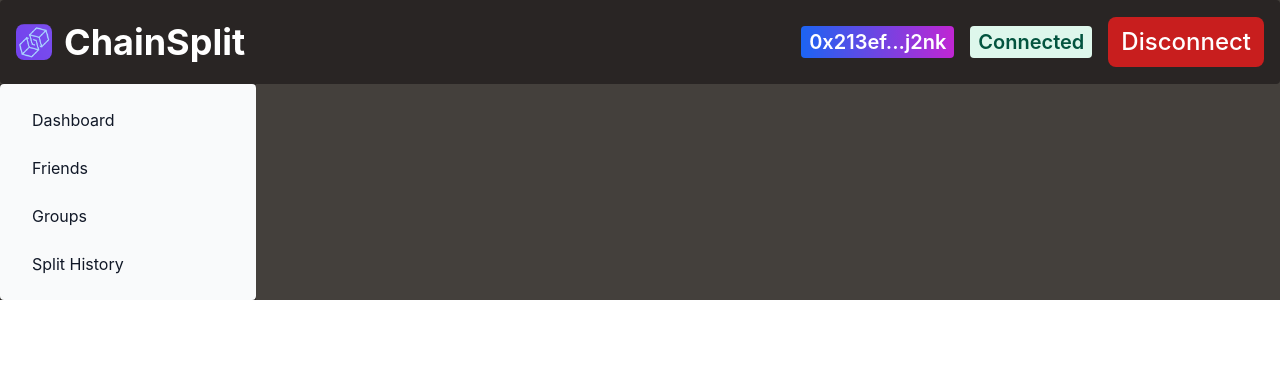
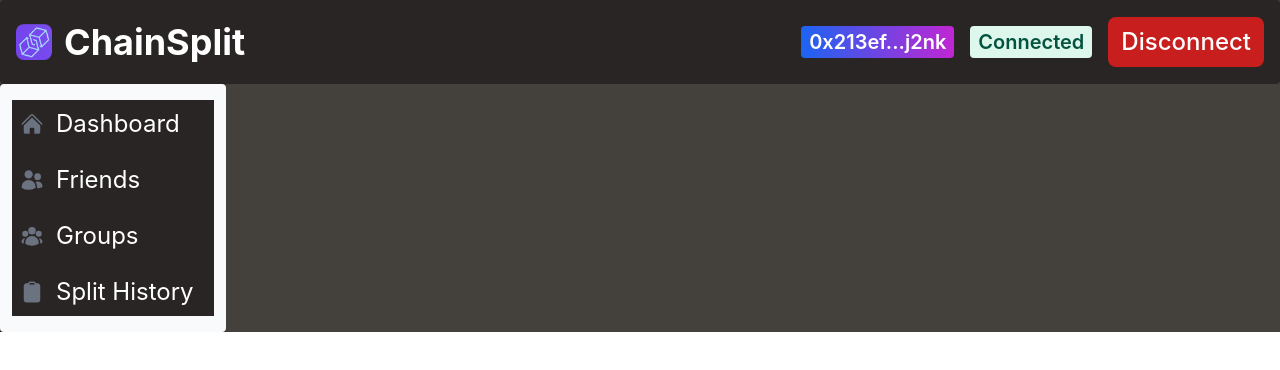
Before and after one commit to karan2605/Chain-Split, a React (Create React App) app: page /dashboard in a window 1280 px wide. Shown: the top 370 px of the page. Built offline with nearby package versions, Linux system fonts and the light colour scheme.

Commit message:
Added icons to sidebar

```diff
--- a/src/components/DashboardSidebar.js
+++ b/src/components/DashboardSidebar.js
@@ -1,35 +1,45 @@
 import { Sidebar } from "flowbite-react/lib/cjs/components/Sidebar/Sidebar";
+import { HiHome } from "react-icons/hi2/";
+import { HiUserGroup } from "react-icons/hi2";
+import { HiUsers } from "react-icons/hi2";
+import { HiClipboard } from "react-icons/hi2";
 
 const DashboardSidebar = () => {
     return (
-        <div className="w-fit bg-stone-800">
-            <Sidebar className="bg-stone-800">
-                <Sidebar.Items>
-                <Sidebar.ItemGroup>
+        <Sidebar className="w-fit row-span-3 bg-stone-800 text-4xl">
+            <Sidebar.Items className="bg-stone-800">
+                <Sidebar.ItemGroup className="bg-stone-800">
                     <Sidebar.Item
                     href="#"
+                    className="text-2xl text-white"
+                    icon={HiHome}
                     >
                     Dashboard
                     </Sidebar.Item>
                     <Sidebar.Item
                     href="#"
+                    className=""
+                    icon={HiUsers}
                     >
-                    Friends
+                    <h1 className="text-2xl text-white">Friends</h1>
                     </Sidebar.Item>
                     <Sidebar.Item
                     href="#"
+                    className="text-2xl text-white"
+                    icon={HiUserGroup}
                     >
                     Groups
                     </Sidebar.Item>
                     <Sidebar.Item
                     href="#"
+                    className="text-2xl text-white"
+                    icon={HiClipboard}
                     >
                     Split History
                     </Sidebar.Item>
                 </Sidebar.ItemGroup>
-                </Sidebar.Items>
-            </Sidebar>
-        </div>
+            </Sidebar.Items>
+        </Sidebar>
     )
 }
 
```
